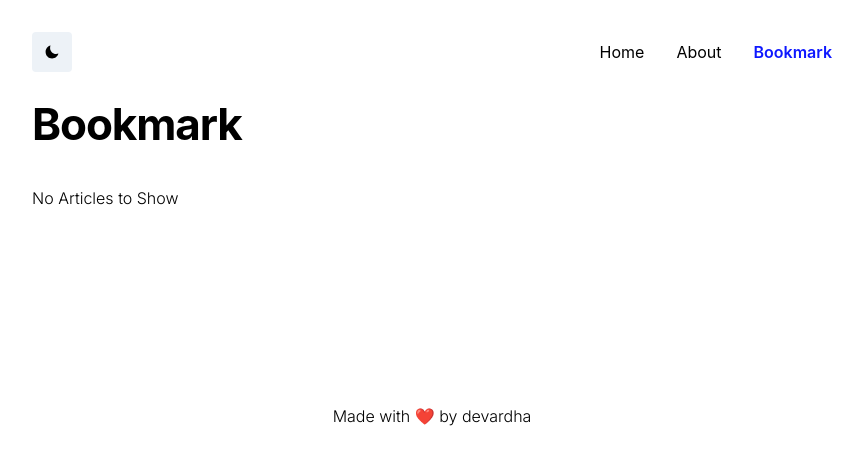
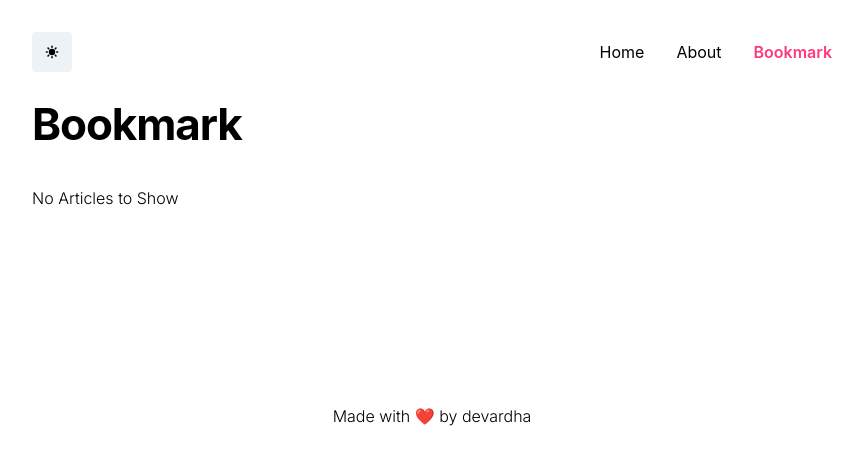
Before and after one commit to devardha/devardha-v2, a Next.js app: page /bookmark in a window 1280 px wide. Shown: the top 464 px of the page, without its empty margins (208-1071 px from the left). Built offline with nearby package versions, Linux system fonts and the light colour scheme.

Commit message:
Add darkmode feature

```diff
--- a/components/Navbar.tsx
+++ b/components/Navbar.tsx
@@ -3,14 +3,17 @@ import Styled from '@emotion/styled'
 import Link from 'next/link'
 import { useRouter } from 'next/router'
 import { IoMdMoon } from 'react-icons/io'
+import { HiSun } from 'react-icons/hi'
+import { useTheme } from 'next-themes'
 
 const Navbar = () => {
     const router = useRouter()
+    const { theme, setTheme } = useTheme()
 
     return (
         <Wrapper>
             <ul>
-                <span className="dark-mode"><IoMdMoon/></span>
+                <span className="dark-mode" onClick={() => setTheme(theme === 'dark' ? 'light' : 'dark')}>{theme === 'light' ? <IoMdMoon/> : <HiSun/>}</span>
                 <div className="list">
                     <Link href="/"><li className={router.pathname === '/' ? 'active' : ''}>Home</li></Link>
                     <Link href="/about"><li className={router.pathname === '/about' ? 'active' : ''}>About</li></Link>
@@ -30,7 +33,7 @@ const Wrapper = Styled.nav`
     padding: 2rem 1.5rem;
     position: fixed;
     z-index: 1;
-    background: #fff;
+    background:var(--background);
     top: 0;
 
     .dark-mode{
@@ -59,17 +62,17 @@ const Wrapper = Styled.nav`
         margin:0 auto;
 
         li{
-            color:#000;
+            color:var(--color);
             margin-left:1.5rem;
             cursor:pointer;
 
             &:hover{
-                color:#0e18ff;
+                color:#ff397a;
             }
         }
 
         .active{
-            color:#0e18ff;
+            color:#ff397a;
             font-weight: 600;
         }
     }
--- a/components/Post.tsx
+++ b/components/Post.tsx
@@ -85,7 +85,7 @@ const Wrapper = Styled.li`
 
             &:hover{
                 .title{
-                    color: #0e18ff;
+                    color: #ff397a;
                 }
             }
         }
@@ -95,11 +95,13 @@ const Wrapper = Styled.li`
             margin-bottom:8px;
             font-size:1.3rem;
             line-height: 1.8rem;
+            color:var(--color);
         }
 
         .subtitle{
             font-weight:300;
             line-height:1.5rem;
+            color:var(--color);
         }
     }
 
@@ -124,6 +126,7 @@ const Wrapper = Styled.li`
             display:flex;
             flex-direction:column;
             font-weight:400;
+            color:var(--color);
 
             .user-name{
                 margin-bottom:4px;
@@ -143,7 +146,7 @@ const Wrapper = Styled.li`
 
             .readtime{
                 margin-right:8px;
-                color:#aaa;
+                color:var(--color-light);
                 font-size:.9rem;
             }
 
@@ -152,12 +155,12 @@ const Wrapper = Styled.li`
                 border-radius: 50%;
                 font-size: 1.75rem;
                 cursor:pointer;
-                color:#aaa;
+                color:var(--color-light);
             }
         }
 
         .bookmarked{
-            color:#0e18ff !important;
+            color:#ff397a !important;
         }
     }
 
--- a/package.json
+++ b/package.json
@@ -16,6 +16,7 @@
     "graphql-request": "^3.3.0",
     "html-react-parser": "^0.14.2",
     "next": "10.0.3",
+    "next-themes": "0.0.10",
     "react": "17.0.1",
     "react-dom": "17.0.1",
     "react-icons": "^4.1.0",
--- a/pages/_app.tsx
+++ b/pages/_app.tsx
@@ -1,7 +1,12 @@
+import { ThemeProvider } from 'next-themes'
 import '../styles/globals.css'
 
 function MyApp({ Component, pageProps }) {
-    return <Component {...pageProps} />
+    return (
+        <ThemeProvider>
+            <Component {...pageProps} />
+        </ThemeProvider>
+    )
 }
 
 export default MyApp
--- a/pages/bookmark.tsx
+++ b/pages/bookmark.tsx
@@ -2,18 +2,10 @@ import { useEffect, useState } from 'react'
 import Styled from '@emotion/styled'
 import Layout from '../components/Layout'
 import { request, gql } from 'graphql-request'
-import Link from 'next/link'
+import Post from '../components/Post'
 
 const Bookmark = () => {
     const [bookmarkList, setBookmarkList] = useState([])
-
-    const limitCharacter = (text: any, count: number) => {
-        if(!text){
-            return ''
-        }else{
-            return text.slice(0, count) + (text.length > count ? "..." : "");
-        }
-    }
 
     useEffect(() => {
         const saved = localStorage.getItem('bookmarked')
@@ -34,7 +26,9 @@ const Bookmark = () => {
                     title,
                     slug,
                     image,
-                    article
+                    article,
+                    createdAt,
+                    description
                 }
             }
             `
@@ -59,19 +53,7 @@ const Bookmark = () => {
                                     {
                                         bookmarkList?.map((post, index) => {
                                             return(
-                                                <div className="post" key={index}>
-                                                    <div className="post-image">
-                                                        <img src={post.image} alt={post.title}/>
-                                                    </div>
-                                                    <div className="post-preview">
-                                                        <Link href={post.slug}>
-                                                        <div className="postpreview-top">
-                                                            <div className="title">{post.title}</div>
-                                                            <div className="subtitle">{limitCharacter(post.article, 110)}</div>
-                                                        </div>
-                                                        </Link>
-                                                    </div>
-                                                </div>
+                                                <Post post={post} key={index}/>
                                             )
                                         })
                                     }
@@ -96,65 +78,11 @@ const Wrapper = Styled.div`
         margin-top: 6rem;
     }
 
-    .post{
-        display:flex;
-        width:100%;
-        margin:1.5rem 0;
-        flex-direction: column;
-
-        .post-image{
-            width:100%;
-            height:210px;
-
-            img{
-                border-radius:8px 8px 0 0;
-            }
-        }
-
-        .post-preview{
-            width:100%;
-            padding:1rem 0 1.5rem 0;
-            display:flex;
-            flex-direction:column;
-            justify-content: center;
-
-            .postpreview-top{
-                cursor:pointer;
-
-                &:hover{
-                    .title{
-                        color: #0e18ff;
-                    }
-                }
-            }
-
-            .title{
-                font-weight:bold;
-                margin-bottom:8px;
-                font-size:1.3rem;
-                line-height: 1.8rem;
-            }
-
-            .subtitle{
-                font-weight:300;
-                line-height:1.5rem;
-            }
-        }
-    }
-
-    img{
-        width:100%;
-        height:100%;
-        object-fit:cover;
-    }
-
     @media(min-width:768px){
         .posts{
             padding: 0;
         }
-        .post{
-            flex-direction: row;
-        }
+
         .page-head{
             padding:0;
 
@@ -163,20 +91,9 @@ const Wrapper = Styled.div`
                 line-height:3.5rem;
             }
         }
+
         .page-body{
             padding:0;
-        }
-        .post-image{
-            width:35% !important;
-            height:160px;
-
-            img{
-                border-radius:8px 0 0 8px;
-            }
-        }
-        .post-preview{
-            width:65% !important;
-            padding:1.5rem !important;
         }
     }
 `
--- a/styles/globals.css
+++ b/styles/globals.css
@@ -8,15 +8,32 @@
     src: local('Metropolis Black'), url('/fonts/Metropolis-Black.otf') format('opentype');
 }
 
+:root {
+    --background: #fff;
+    --color:#000;
+    --color-secondary:#777;
+    --color-light:#aaa;
+    --color-link:#ff397a;
+}
+
+[data-theme='dark'] {
+    --background: #0d1117;
+    --color:#fff;
+    --color-secondary:#8b949e;
+    --color-light:#8b949e;
+    --color-link:#ff397a;
+}
+
 html,
 body {
     padding: 0;
     margin: 0;
+    background-color: var(--background);
     font-family: -apple-system,BlinkMacSystemFont,"Segoe UI",Helvetica,Arial,sans-serif,"Apple Color Emoji","Segoe UI Emoji","Segoe UI Symbol";
 }
 
 a {
-    color: #0e18ff;
+    color: var(--color-link);
     text-decoration: none;
 }
 
@@ -55,6 +72,13 @@ button{
     color:#ff009d;
     background: #000;
     border:1px solid #ff009d;
+}
+
+h1,
+h2,
+h3,
+p{
+    color:var(--color);
 }
 
 p{
```
Also changed, not shown: pages/[slug].tsx (+7 -3 lines), pages/about.tsx (+8 -4 lines), 1 other file (tests, documents, lock files or other folders).
